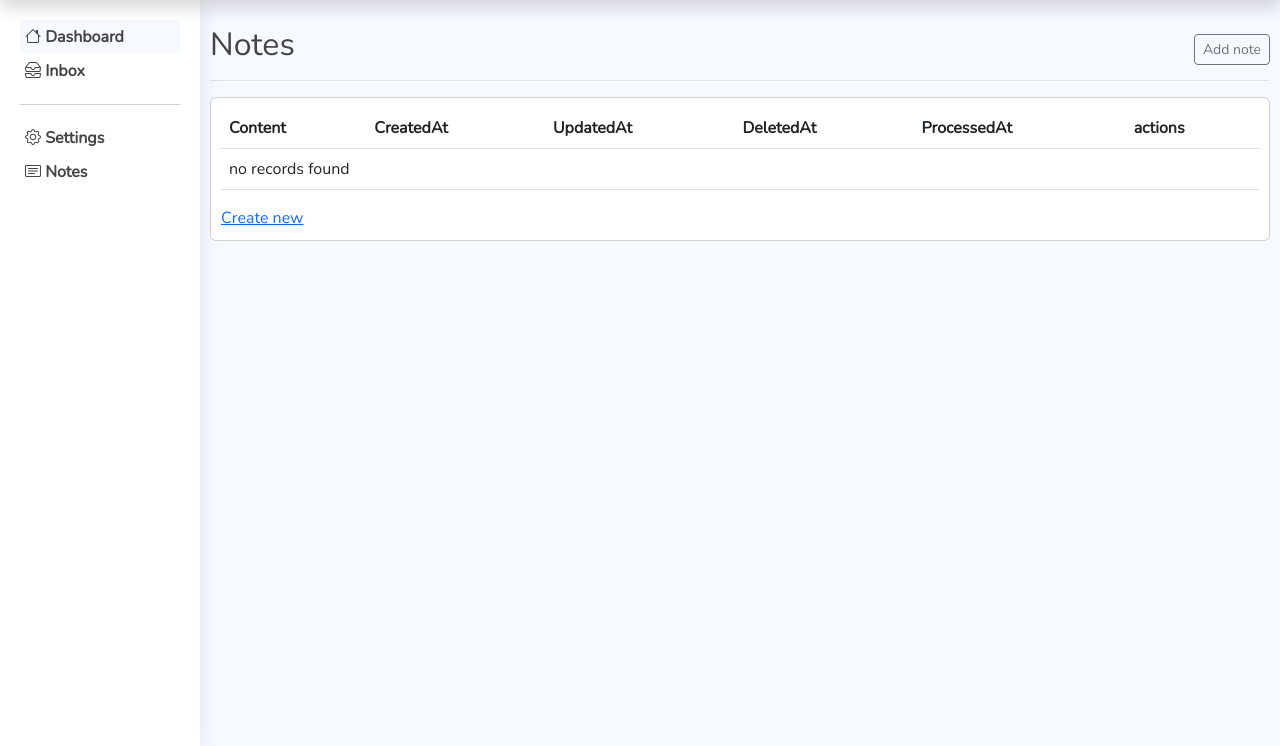
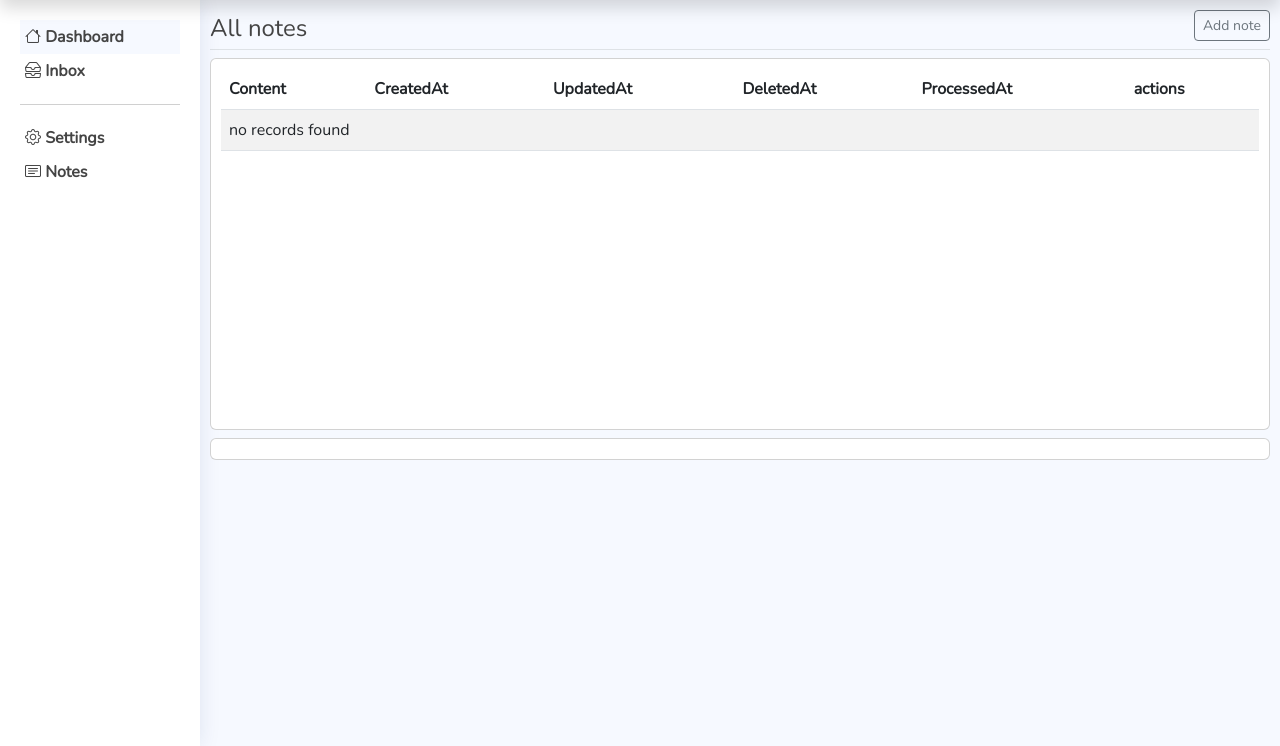
Before and after one commit to tom-poppe/godot, a Symfony app: template templates/note/index.html.twig in a window 1280 px wide. Shown: the part 54-800 px from the top of the page. Run offline with Twig, Linux system fonts and the light colour scheme; the template is opened without the code that fills it, so the values that code supplies are empty; some libraries are stand-ins or nearby versions.

Commit message:
Notes show

```diff
--- a/public/css/godot.css
+++ b/public/css/godot.css
@@ -42,3 +42,24 @@ main {
 div.card {
     padding: 10px;
 }
+
+/* Active Tables */
+.fixedTable {
+    overflow-y: auto;
+    height: 350px;
+    background-color: #ffffff;
+}
+
+.fixedTable thead th {
+    position: sticky;
+    top: 0;
+    background-color: #ffffff;
+}
+
+.fixedTable td {
+    cursor: pointer;
+}
+
+.fixedTable tr.active {
+    background-color: #209cee;
+}
--- a/public/js/godot.js
+++ b/public/js/godot.js
@@ -123,16 +123,54 @@ function setSyncStatusGui(icon, state)
     }
 }
 
-function removeClass(icon, className)
+function removeClass(element, className)
 {
-    if (icon.classList.contains(className)) {
-        icon.classList.remove(className);
+    if (element.classList.contains(className)) {
+        element.classList.remove(className);
     }
 }
 
-function addClass(icon, className)
+function addClass(element, className)
 {
-    if (!icon.classList.contains(className)) {
-        icon.classList.add(className);
+    if (!element.classList.contains(className)) {
+        element.classList.add(className);
     }
 }
+
+/*
+ *  Table functions
+ */
+
+function activateTable(tableName)
+{
+    document.querySelectorAll("#" + tableName + " tr").forEach(function (item) {
+        item.addEventListener('click', function(itemClicked) {
+            // Remove all active rows
+            document.querySelectorAll("#" + tableName + " tr.active").forEach(function (element) {
+                removeClass(element, "active");
+            });
+
+            // Set new active row
+            row = itemClicked.target.closest("tr");
+            addClass(row, "active");
+
+            // Load view
+            id = row.getAttribute("data-id")
+
+            loadNote(id);
+        });
+    });
+}
+
+function loadNote(id)
+{
+    console.log(id);
+
+    fetch("/note/" + id)
+        .then(function(response) {
+            return response.text();
+        })
+        .then(function(data) {
+            setInnerHTML(document.getElementById("noteView"), data);
+        });
+}
--- a/templates/inbox/index.html.twig
+++ b/templates/inbox/index.html.twig
@@ -3,6 +3,7 @@
 {% block title %}Hello InboxController!{% endblock %}
 
 {% block body %}
+
     {% for note in notes %}
         {{ note.content }}
     {% endfor %}
--- a/templates/note/index.html.twig
+++ b/templates/note/index.html.twig
@@ -3,18 +3,19 @@
 {% block title %}Notes{% endblock %}
 
 {% block body %}
-    <div class="d-flex justify-content-between flex-wrap flex-md-nowrap align-items-center pt-3 pb-2 mb-3 border-bottom">
-        <h2>Notes</h2>
+    <div class="d-flex justify-content-between border-bottom mb-2">
+        <h4 class="mb-0 pt-1">All notes</h4>
 
         <div class="btn-toolbar">
-            <button id="from_note_new_note" type="button" class="btn btn-sm btn-outline-secondary">
+            <button id="from_note_new_note" type="button" class="btn btn-sm btn-outline-secondary mb-2">
                 Add note
             </button>
         </div>
     </div>
 
     <div class="card">
-        <table class="table">
+        <div class="fixedTable">
+            <table class="table table-striped table-hover" id="noteTable">
                 <thead>
                     <tr>
                         <th>Content</th>
@@ -27,8 +28,8 @@
                 </thead>
                 <tbody>
                 {% for note in notes %}
-                <tr>
-                    <td>{{ note.content }}</td>
+                    <tr data-id="{{ note.id }}">
+                        <td class="text-truncate" style="max-width: 200px;">{{ note.content }}</td>
                         <td>{{ note.createdAt ? note.createdAt|date('Y-m-d H:i:s') : '' }}</td>
                         <td>{{ note.updatedAt ? note.updatedAt|date('Y-m-d H:i:s') : '' }}</td>
                         <td>{{ note.deletedAt ? note.deletedAt|date('Y-m-d H:i:s') : '' }}</td>
@@ -45,7 +46,18 @@
                 {% endfor %}
                 </tbody>
             </table>
+        </div>
+    </div>
 
-        <a href="{{ path('app_note_new') }}">Create new</a>
+    <div id="noteView" class="card mt-2">
     </div>
+
+    <script>
+
+        document.addEventListener('DOMContentLoaded', function () {
+            activateTable("noteTable");
+        }, false);
+
+    </script>
+
 {% endblock %}
```
Also changed, not shown: src/Controller/NoteController.php (+12 -12 lines), templates/note/show.html.twig (+2 -10 lines). Lines whose indentation alone changed are shown as unchanged.
